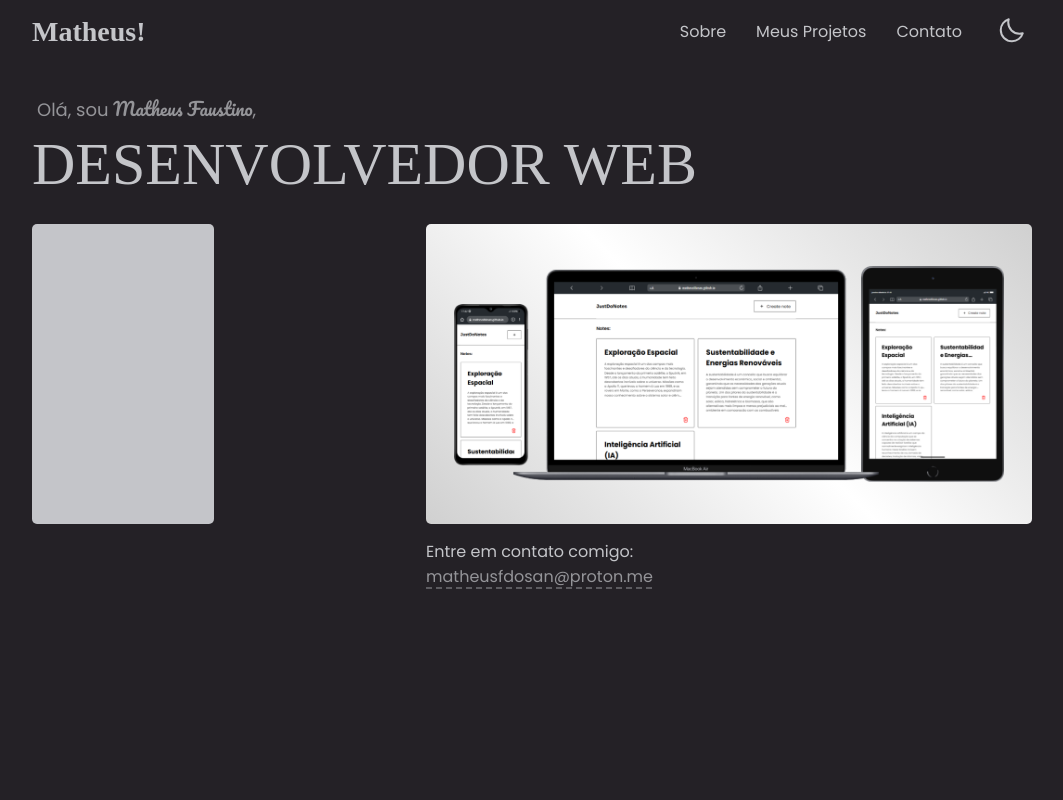
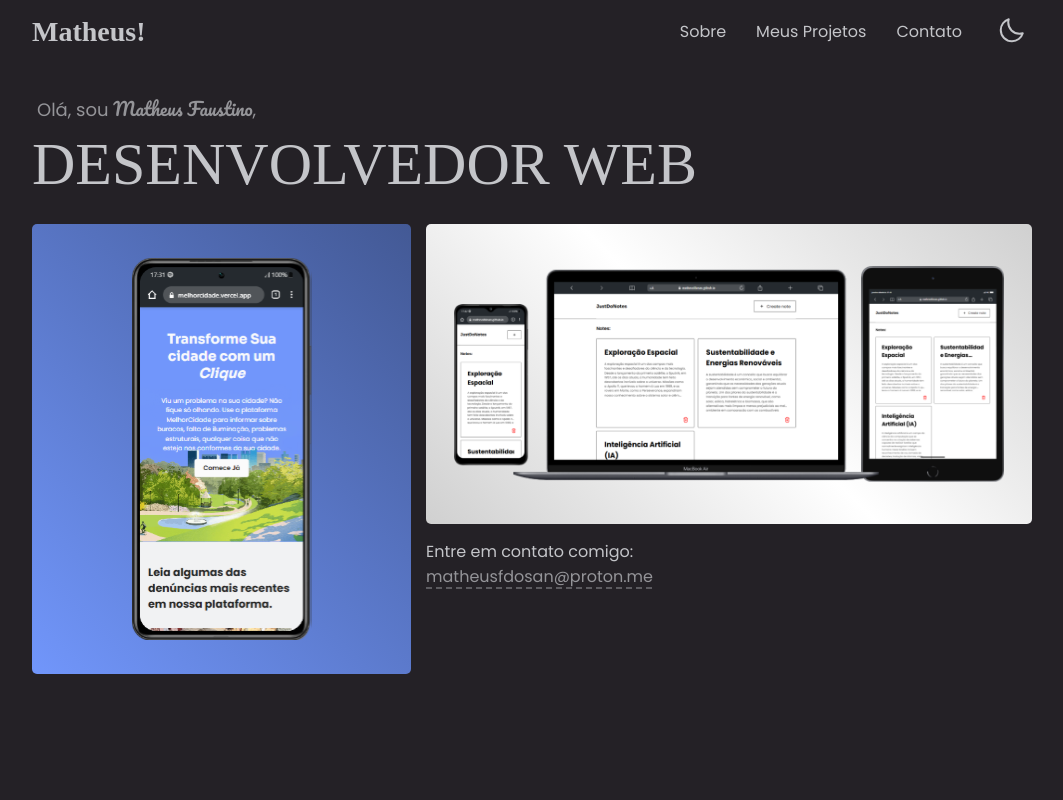
Before and after one commit to matheusfdosan/portifolio, a React (Vite) app: page / in a window 1280 px wide. Shown: the top 800 px of the page, without its empty margins (108-1171 px from the left). Built offline with nearby package versions, Linux system fonts and the light colour scheme; a web font is replaced by a local one.

Commit message:
hero updated

```diff
--- a/src/components/FiveYears/styles.css
+++ b/src/components/FiveYears/styles.css
@@ -40,9 +40,16 @@
 
 @media (max-width: 500px) {
   #five-years-text {
+    font-size: 4rem;
+  }
+
+  #five-years {
+    height: 80vh;
+  }
+}
+
+@media (max-width: 390px) {
+  #five-years-text {
     font-size: 3rem;
   }
-  #five-years {
-    height: 80vh;
 }
-}
--- a/src/components/Hero/styles.css
+++ b/src/components/Hero/styles.css
@@ -43,16 +43,6 @@
   position: relative;
 }
 
-.card:nth-child(1) {
-  grid-area: one;
-  height: 45rem;
-  background-image: url("../../assets/card-one-illustration.svg"),
-    linear-gradient(45deg, #7196fb, #435995);
-  background-position: center;
-  background-size: 18rem, cover;
-  background-repeat: no-repeat;
-}
-
 .card:nth-child(2) {
   grid-area: two;
   height: 30rem;
@@ -60,6 +50,17 @@
     linear-gradient(45deg, #d0d0d0, #fff, #d0d0d0);
   background-position: center;
   background-size: 55rem, cover;
+  background-repeat: no-repeat;
+}
+
+#cards-container > div:nth-child(3) {
+  width: 100%;
+  grid-area: one;
+  height: 45rem;
+  background-image: url("../../assets/card-one-illustration.svg"),
+    linear-gradient(45deg, #7196fb, #435995);
+  background-position: center;
+  background-size: 18rem, cover;
   background-repeat: no-repeat;
 }
 
@@ -107,7 +108,7 @@
 
   #hero {
     height: 90vh;
-    margin-bottom: 2rem;
+    padding-bottom: 6rem;
   }
 
   #cards-container {
```
